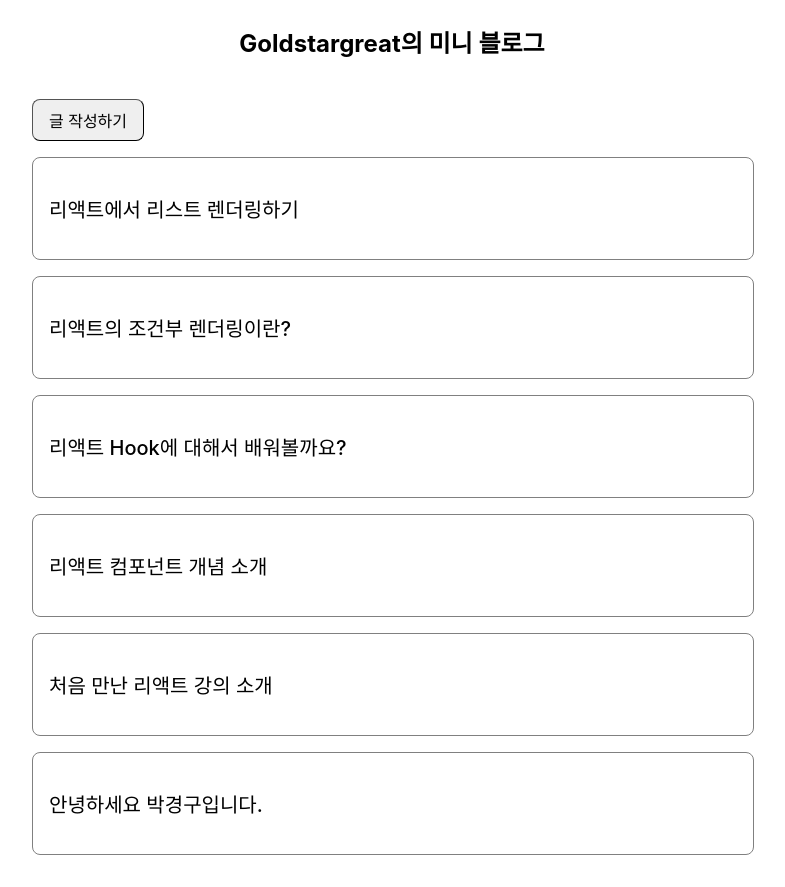
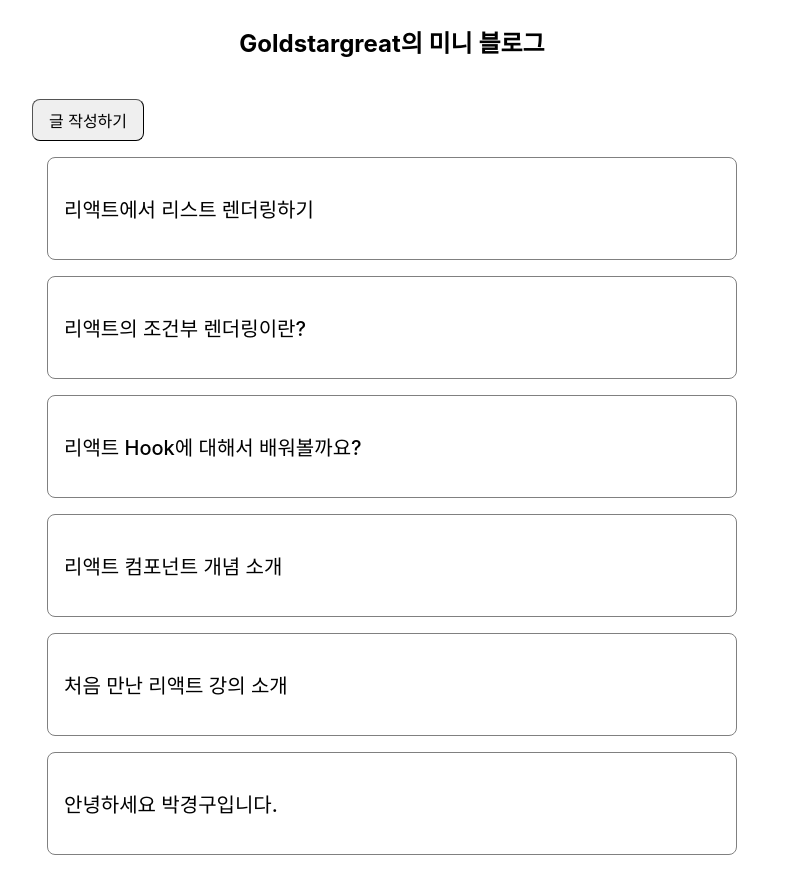
Before and after one commit to Goldstargreat/Mini_Blog, a React (Create React App) app: page / in a window 1280 px wide. Shown: the whole page, without its empty margins (248-1033 px from the left). Built offline with nearby package versions, Linux system fonts and the light colour scheme.

Commit message:
MainPage.jsx 수정

```diff
--- a/src/component/page/MainPage.jsx
+++ b/src/component/page/MainPage.jsx
@@ -4,31 +4,14 @@ import styled from 'styled-components';
 import PostList from '../list/PostList';
 import Button from '../ui/Button';
 import data from '../../data.json';
-
-const Wrapper = styled.div`
-    padding: 16px;
-    width: calc(100% - 32px);
-    display: flex;
-    flex-direction: column;
-    align-items: center;
-    justify-content: center;
-`;
-
-const Container = styled.div`
-    width: 100%;
-    max-width: 720px;
-
-    :not(:last-child) {
-        margin-bottom: 16px;
-    }
-`;
+import './MainPage.css';
 
 function MainPage(props) {
     const navigate = useNavigate();
 
     return (
-        <Wrapper>
-            <Container>
+        <div className="wrapper">
+            <div className="container">
                 <Button
                     title='글 작성하기'
                     onClick={() => {
@@ -42,8 +25,8 @@ function MainPage(props) {
                         navigate(`/post/${item.id}`);
                     }}
                 />
-            </Container>
-        </Wrapper>
+            </div>
+        </div>
     );
 }
 
```
